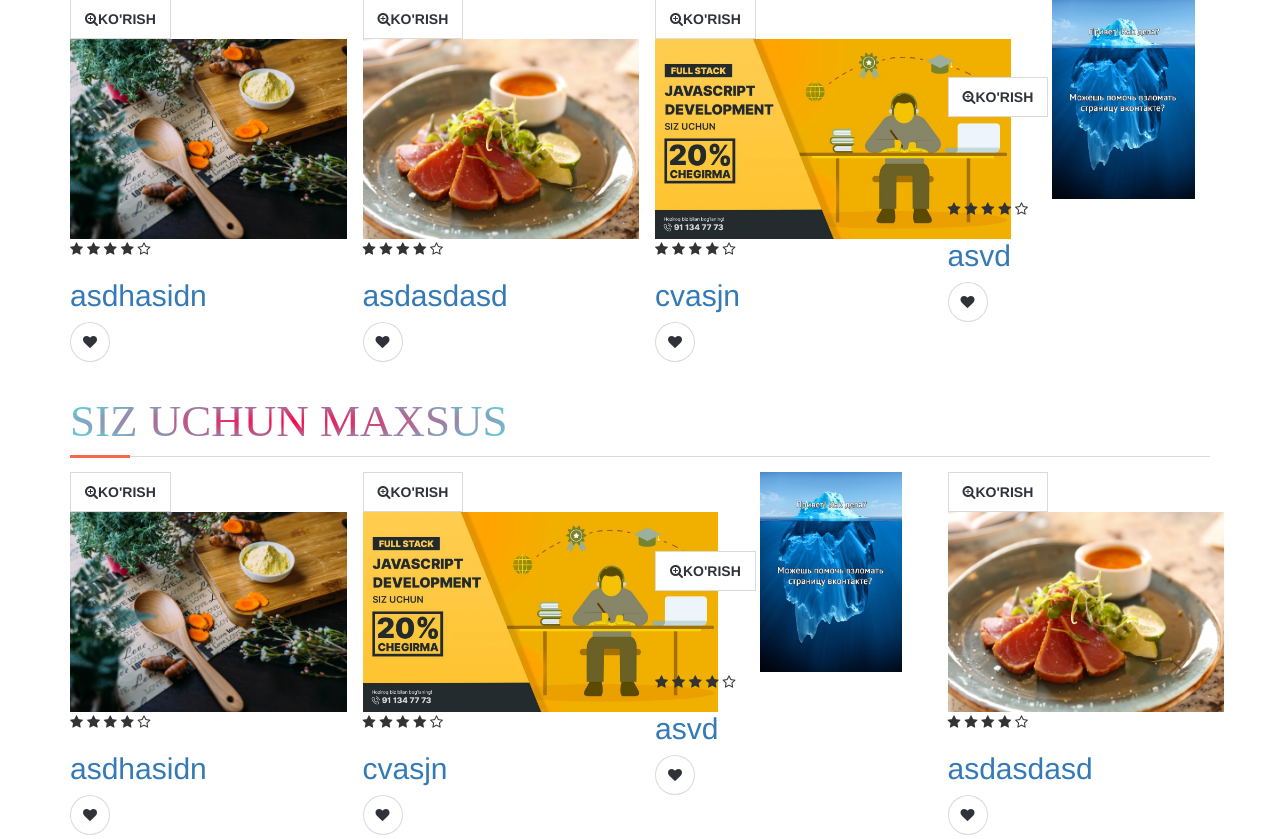
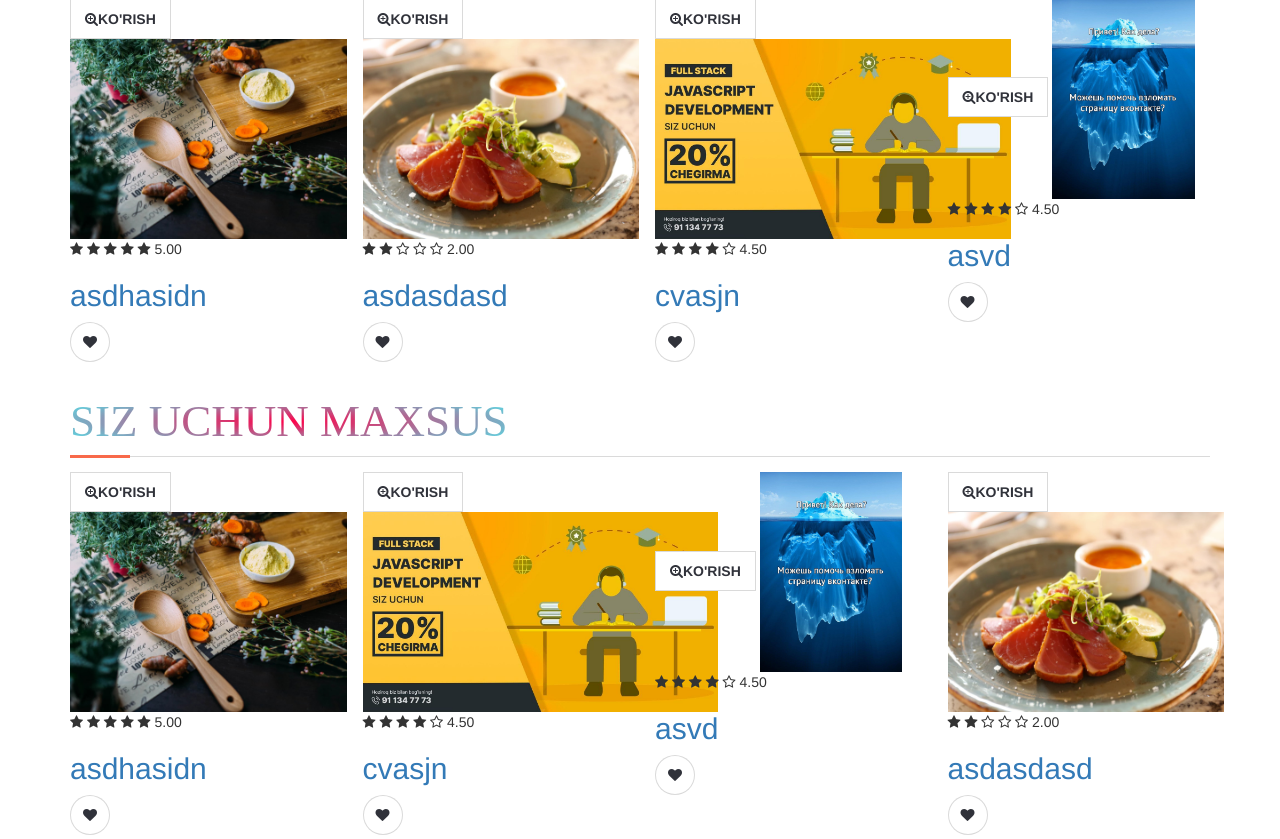
Before and after one commit to SDeVPro/news, a Django app: page / in a window 1280 px wide. Shown: the part 997-1836 px from the top of the page. Run offline with Django 3.2, Linux system fonts and the light colour scheme; data comes from the database, SQL or seed files in the repository; both versions use the stored data as it was after the commit; some libraries are stand-ins or nearby versions; some web fonts are replaced.

Commit message:
reviews counter

```diff
--- a/home/templates/body.html
+++ b/home/templates/body.html
@@ -17,14 +17,18 @@
                     </div>
                     <div class="article-body">
 
-                        <div class="article-rating">
-                            <i class="fa fa-star"></i>
-                            <i class="fa fa-star"></i>
-                            <i class="fa fa-star"></i>
-                            <i class="fa fa-star"></i>
+                         <div>
+                                <div class="product-rating">
+                                    <i class="fa fa-star{% if rs.avaregereview < 1%}-o empty{% endif%}"></i>
+                                    <i class="fa fa-star{% if rs.avaregereview < 2%}-o empty{% endif%}"></i>
+                                    <i class="fa fa-star{% if rs.avaregereview < 3%}-o empty{% endif%}"></i>
+                                    <i class="fa fa-star{% if rs.avaregereview < 4%}-o empty{% endif%}"></i>
+                                    <i class="fa fa-star{% if rs.avaregereview < 5%}-o empty{% endif%}"></i>
+                                    {{ rs.avaregereview |stringformat:".2f"}}
+                                </div>
 
-                            <i class="fa fa-star-o empty"></i>
-                        </div>
+                            </div>
+
                         <h2 class="article-name"><a href="/post/{{ rs.id }}/{{ rs.slug }}/" >{{ rs.title }}</a></h2>
                         <div class="article-btn">
                             <button class="main-btn icon-btn"><i class="fa fa-heart"></i></button>
@@ -49,14 +53,18 @@
                     </div>
                     <div class="article-body">
 
-                        <div class="article-rating">
-                            <i class="fa fa-star"></i>
-                            <i class="fa fa-star"></i>
-                            <i class="fa fa-star"></i>
-                            <i class="fa fa-star"></i>
+                        <div>
+                                <div class="product-rating">
+                                    <i class="fa fa-star{% if rs.avaregereview < 1%}-o empty{% endif%}"></i>
+                                    <i class="fa fa-star{% if rs.avaregereview < 2%}-o empty{% endif%}"></i>
+                                    <i class="fa fa-star{% if rs.avaregereview < 3%}-o empty{% endif%}"></i>
+                                    <i class="fa fa-star{% if rs.avaregereview < 4%}-o empty{% endif%}"></i>
+                                    <i class="fa fa-star{% if rs.avaregereview < 5%}-o empty{% endif%}"></i>
+                                    {{ rs.avaregereview |stringformat:".2f"}}
+                                </div>
 
-                            <i class="fa fa-star-o empty"></i>
-                        </div>
+                            </div>
+
                         <h2 class="article-name"><a href="/post/{{ rs.id }}/{{ rs.slug }}/" >{{ rs.title }}</a></h2>
                         <div class="article-btn">
                             <button class="main-btn icon-btn"><i class="fa fa-heart"></i></button>
--- a/home/views.py
+++ b/home/views.py
@@ -3,7 +3,7 @@ from django.http import HttpResponseRedirect
 from django.shortcuts import render, HttpResponse
 from post.models import Category, Article, Images, Comment
 from .models import Setting, ContactForm, ContactMessage
-
+from django import forms
 
 # Create your views here.
 def index(request):
@@ -81,3 +81,25 @@ def post_detail(request, id, slug):
         'comments':comments,
     }
     return render(request, 'article_detail.html', context)
+class SearchForm(forms.Form):
+    query = forms.CharField(max_length=100)
+    catid = forms.IntegerField()
+def search(request):
+    if request.method == 'POST':
+        form = SearchForm(request.POST)
+        if form.is_valid():
+            query = form.cleaned_data['query']
+            catid = form.cleaned_data['catid']
+            if catid == 0:
+                articles = Article.objects.filter(title__icontains=query)
+            else:
+                articles = Article.objects.filter(title__icontains=query, category_id=catid)
+
+            category = Category.objects.all()
+            context = {
+                'articles':articles,
+                'category':category,
+                'query':query,
+            }
+            return render(request, 'search.html',context)
+    return HttpResponseRedirect('/')
--- a/mysite/urls.py
+++ b/mysite/urls.py
@@ -22,6 +22,8 @@ from home import views
 urlpatterns = [
     path('post/', include('post.urls')),
     path('', include('home.urls')),
+    path('search/',views.search,name='search'),
+    path('search_auto/',views.search,name='search'),
     path('about/', views.about, name='about'),
     path('contact/', views.contact, name='contact'),
     path('admin/', admin.site.urls),
--- a/post/models.py
+++ b/post/models.py
@@ -37,12 +37,13 @@ class Article(models.Model):
         return mark_safe('<img src="{}" height="50"/>').format(self.image.url)
     image_tag.short_description = 'Image'
 
-    def avaregerewiew(self):
+    def avaregereview(self):
         reviews = Comment.objects.filter(article=self).aggregate(avarage=Avg('rate'))
         avg = 0
         if reviews["avarage"] is not None:
             avg = float(reviews["avarage"])
         return avg
+
     def countreview(self):
         reviews = Comment.objects.filter(article=self).aggregate(count=Count('id'))
         cnt = 0
```
Also changed, not shown: db.sqlite3, home/templates/search.html (added).
